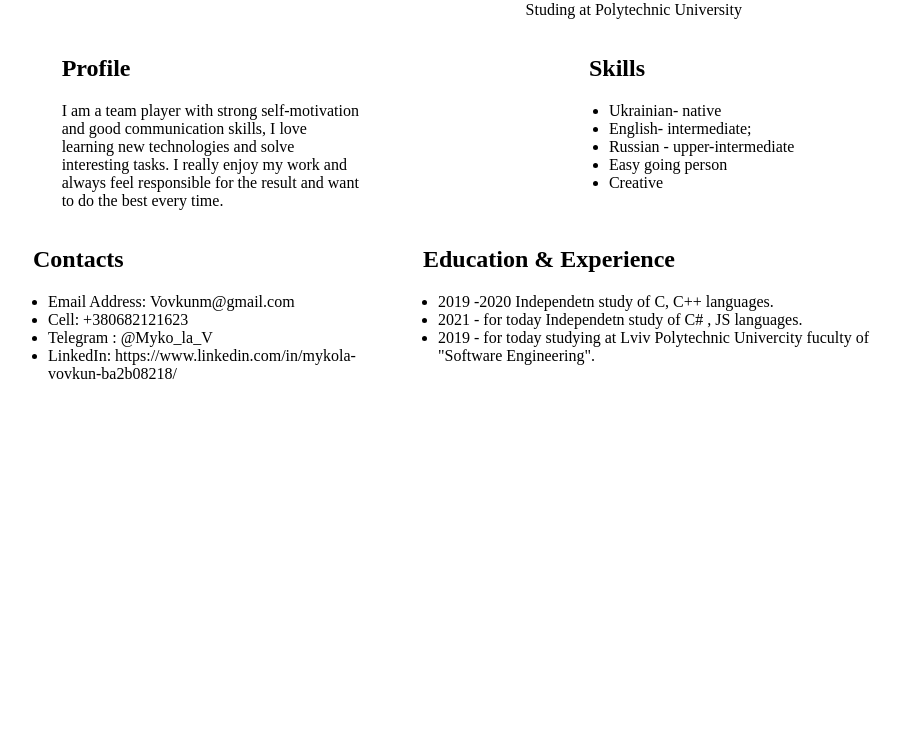
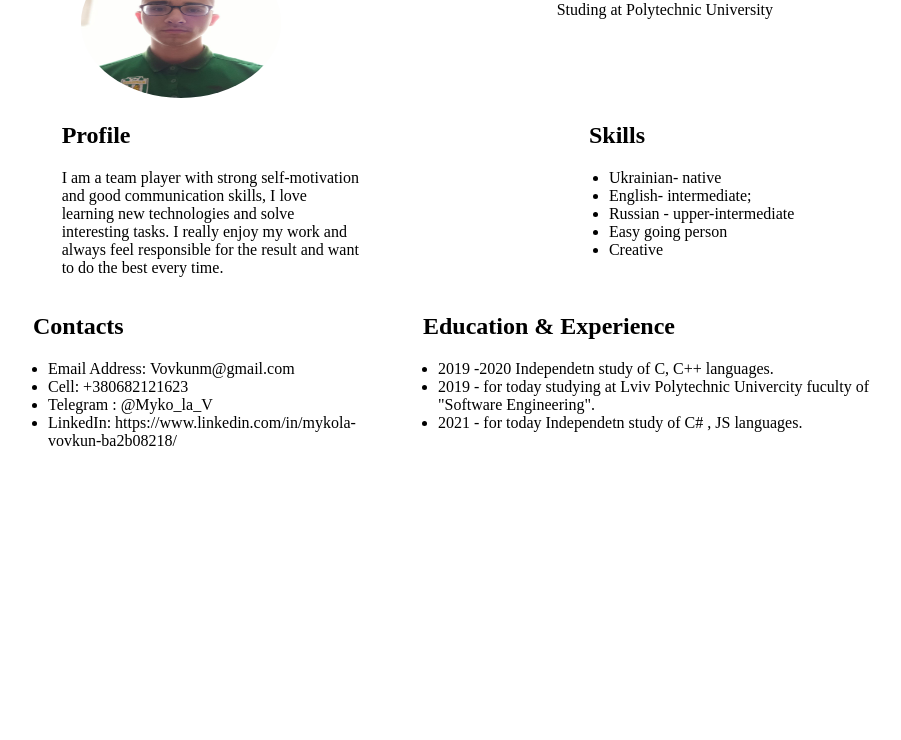
Before and after one commit to Myko1aV/Myko1aV.github.io, a plain HTML site: page index.html in a window 1280 px wide. Shown: the part 60-800 px from the top of the page, without its empty margins (212-1113 px from the left). Drawn offline with Linux system fonts and the light colour scheme.

Commit message:
adding photo

```diff
--- a/index.html
+++ b/index.html
@@ -12,7 +12,7 @@
 <div class="content">
         <div class="container">
                 <div class="myPhoto">
-                    <img class="photo" src="img/photo.jpg" alt="MyPhoto">
+                    <img class="photo" src="photo_2021-08-09_10-30-31.jpg" alt="MyPhoto">
                 </div>
                 <div class="name">
                     <H1>Vovkun Mykola</H1>
@@ -55,8 +55,9 @@
                 <h2>Education & Experience</h2>
                 <ul>
                   <li>2019 -2020 Independetn study of C, C++  languages.</li>
+                  <li>2019 - for today studying at Lviv Polytechnic Univercity fuculty of "Software Engineering".</li>
                   <li>2021 - for today Independetn study of C# , JS  languages.</li>
-                  <li>2019 - for today studying at Lviv Polytechnic Univercity fuculty of "Software Engineering".</li>
+
                 </ul>
             </div>
         </div>
```
